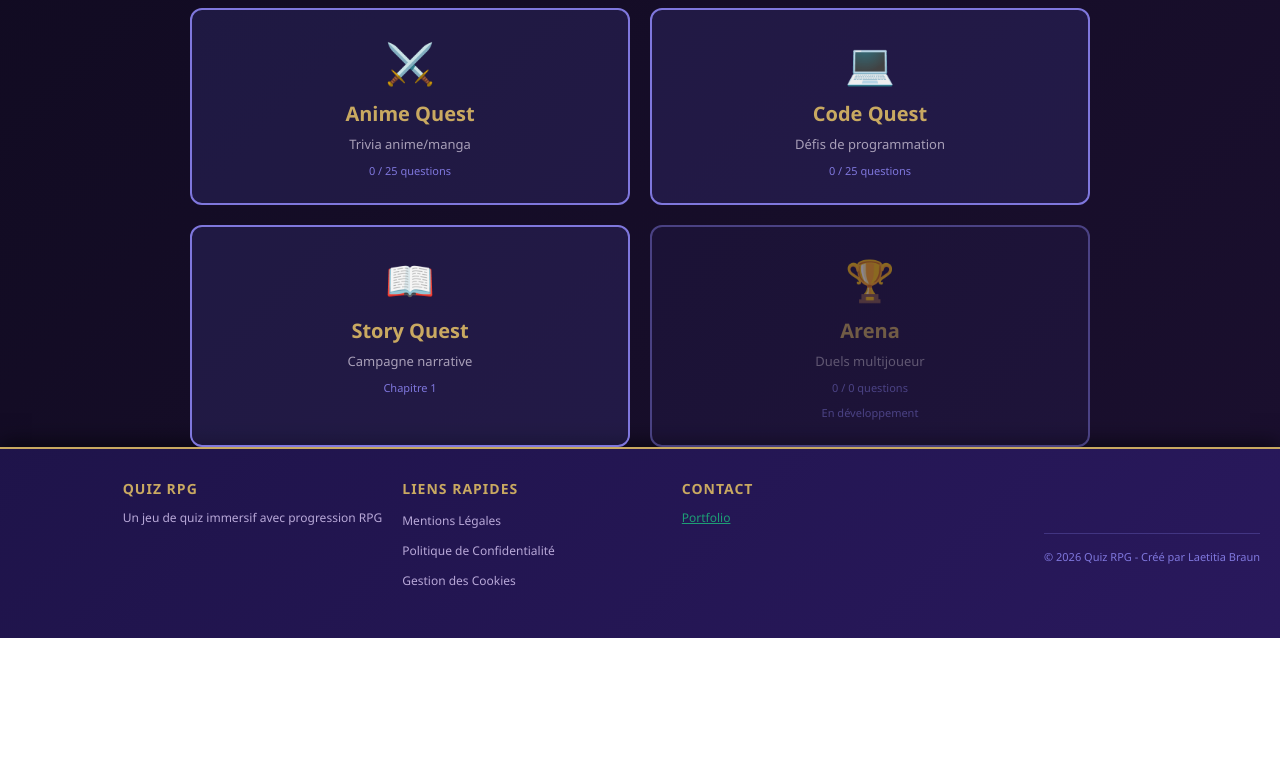
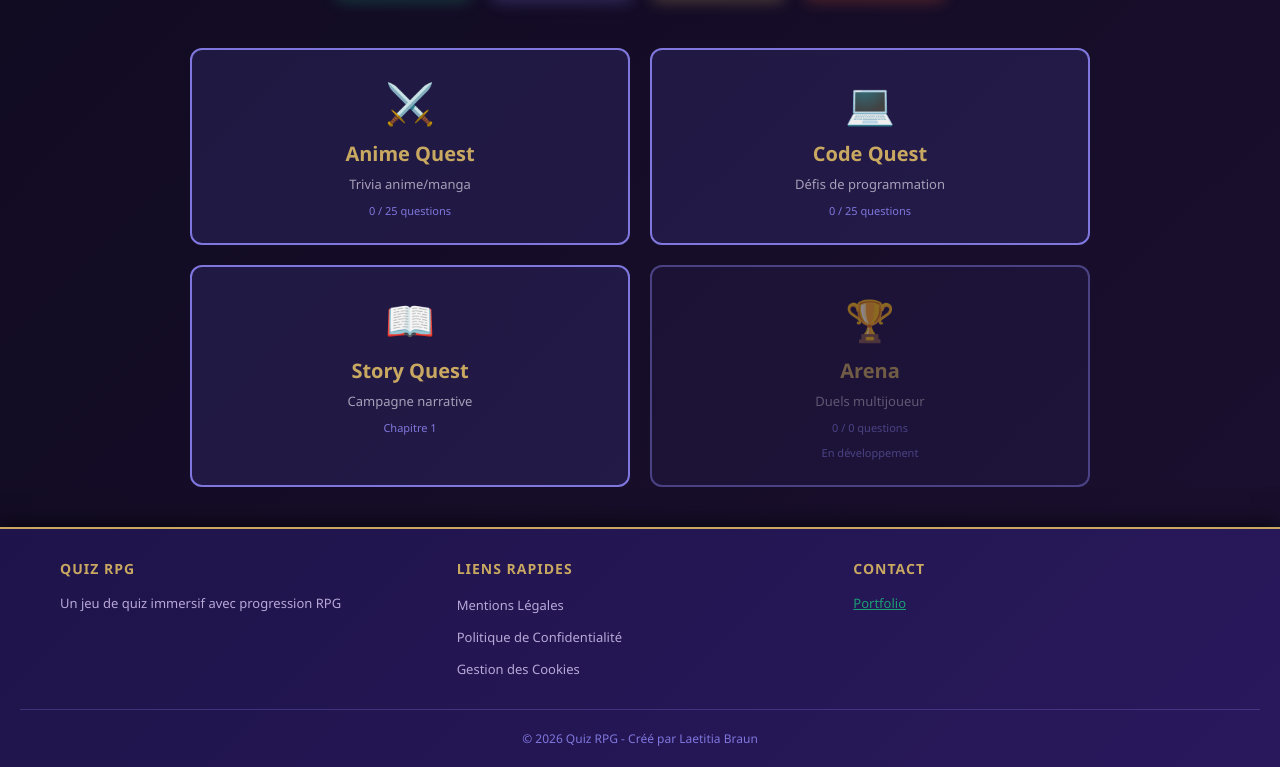
Before and after one commit to LaetitiaBraun/quiz-rpg, a React (Vite) app: page / in a window 1280 px wide. Shown: the part 579-1346 px from the top of the page. Before the commit the page ends 1217 px from the top, so only its background shows below. Built offline with nearby package versions, Linux system fonts and the light colour scheme.

Commit message:
style: add header margin-bottom and footer margin-top + improve footer layout and styling

```diff
--- a/index.html
+++ b/index.html
@@ -26,7 +26,7 @@
         border-bottom: 2px solid #c9a961;
         padding: 20px 0;
         box-shadow: 0 4px 20px rgba(0, 0, 0, 0.6);
-        margin: 0;
+        margin: 0 0 40px 0;
         height: auto;
         display: flex;
         align-items: center;
@@ -39,9 +39,10 @@
         padding: 30px 20px 20px;
         box-shadow: 0 -4px 20px rgba(0, 0, 0, 0.6);
         color: #b8a8d8;
-        margin: 0;
+        margin: 40px 0 0 0;
         height: auto;
         display: flex;
+        flex-direction: column;
         align-items: center;
         justify-content: center;
       }
--- a/src/styles/Footer.css
+++ b/src/styles/Footer.css
@@ -3,24 +3,32 @@
 
 .footer-content {
   max-width: 1200px;
+  width: 100%;
   margin: 0 auto 20px;
   display: grid;
-  grid-template-columns: repeat(auto-fit, minmax(200px, 1fr));
-  gap: 20px;
+  grid-template-columns: repeat(auto-fit, minmax(250px, 1fr));
+  gap: 30px;
+  padding: 0 20px;
+}
+
+.footer-section {
+  text-align: left;
 }
 
 .footer-section h3 {
   color: #c9a961;
-  margin-bottom: 10px;
+  margin-bottom: 15px;
   font-size: 14px;
   text-transform: uppercase;
   letter-spacing: 1px;
+  font-weight: 600;
 }
 
 .footer-section p {
-  font-size: 12px;
+  font-size: 13px;
   line-height: 1.6;
   margin: 0;
+  color: #b8a8d8;
 }
 
 .footer-links {
@@ -30,13 +38,13 @@
 }
 
 .footer-links li {
-  margin-bottom: 8px;
+  margin-bottom: 10px;
 }
 
 .footer-links a {
   color: #b8a8d8;
   text-decoration: none;
-  font-size: 12px;
+  font-size: 13px;
   transition: color 0.3s ease;
 }
 
@@ -54,9 +62,10 @@
 
 .footer-bottom {
   text-align: center;
-  padding-top: 15px;
+  padding-top: 20px;
   border-top: 1px solid rgba(127, 119, 221, 0.3);
-  font-size: 11px;
+  font-size: 12px;
   color: #7f77dd;
   margin: 0;
+  width: 100%;
 }
```
